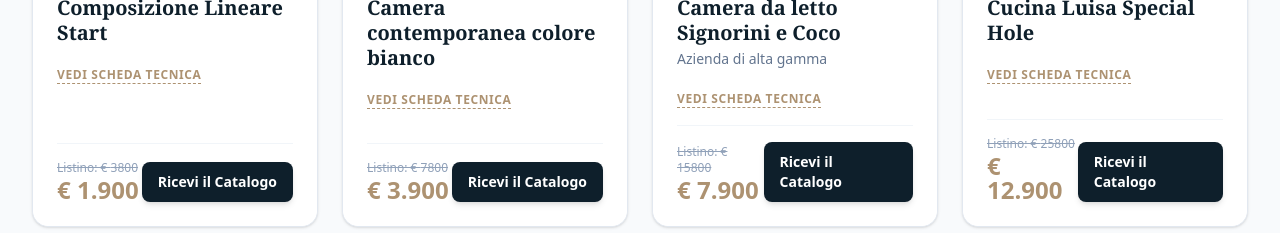
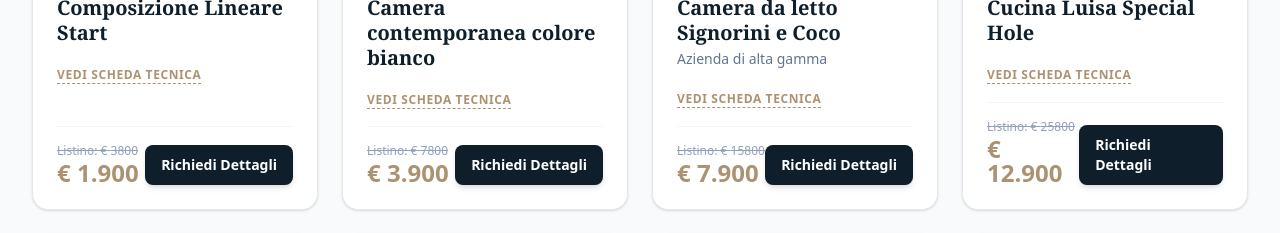
Before and after one commit to CreativiaStudio/ciessehome, a Next.js app: page / in a window 1280 px wide. Shown: the part 1580-1813 px from the top of the page. Built offline with nearby package versions, Linux system fonts and the light colour scheme; grey boxes are pictures that could not be loaded.

Commit message:
feat: Reso dinamico il copy del form in base al kitchenId cliccato

```diff
--- a/app/page.tsx
+++ b/app/page.tsx
@@ -361,7 +361,7 @@
                         onClick={() => setFormData({ ...formData, kitchenId: kitchen.name })}
                         className="text-xs sm:text-sm font-bold text-white bg-[#0e1f2b] hover:bg-[#ad9271] px-4 py-2.5 rounded-lg transition-colors shadow-md"
                       >
-                        Ricevi il Catalogo
+                        Richiedi Dettagli
                       </a>
                     </div>
                   </div>
@@ -377,10 +377,21 @@
           <div className="relative max-w-3xl mx-auto px-4 sm:px-6 lg:px-8 z-10">
             <div className="bg-white rounded-2xl shadow-2xl overflow-hidden border border-white/20">
               <div className="bg-[#0e1f2b] py-8 px-8 text-white border-b-4 border-[#ad9271]">
-                <h3 className="text-2xl sm:text-3xl font-bold font-serif text-[#ad9271]">Ricevi il Catalogo su WhatsApp e Sblocca i Bonus</h3>
-                <p className="mt-3 text-slate-300 text-sm sm:text-base leading-relaxed">
-                  Compilare il modulo <strong className="text-white bg-white/10 px-1 rounded">non ti vincola all&apos;acquisto</strong>. Riceverai a breve il <strong>Catalogo in PDF su WhatsApp</strong> e avrai automaticamente bloccato l&apos;<strong>Extra 10% di sconto</strong> e il <strong>Trasporto Gratuito</strong> se deciderai di venirci a trovare.
-                </p>
+                {formData.kitchenId ? (
+                  <>
+                    <h3 className="text-2xl sm:text-3xl font-bold font-serif text-[#ad9271]">Scopri di più sul modello {formData.kitchenId}</h3>
+                    <p className="mt-3 text-slate-300 text-sm sm:text-base leading-relaxed">
+                      Compilare il modulo <strong className="text-white bg-white/10 px-1 rounded">non ti vincola all&apos;acquisto</strong>. Lello ti contatterà su WhatsApp per mandarti <strong>foto reali e dettagli</strong> di questa cucina esatta, bloccando per te l&apos;<strong>Extra 10% di sconto</strong>.
+                    </p>
+                  </>
+                ) : (
+                  <>
+                    <h3 className="text-2xl sm:text-3xl font-bold font-serif text-[#ad9271]">Ricevi il Catalogo su WhatsApp e Sblocca i Bonus</h3>
+                    <p className="mt-3 text-slate-300 text-sm sm:text-base leading-relaxed">
+                      Compilare il modulo <strong className="text-white bg-white/10 px-1 rounded">non ti vincola all&apos;acquisto</strong>. Riceverai a breve il <strong>Catalogo in PDF su WhatsApp</strong> e avrai automaticamente bloccato l&apos;<strong>Extra 10% di sconto</strong> e il <strong>Trasporto Gratuito</strong> se deciderai di venirci a trovare.
+                    </p>
+                  </>
+                )}
               </div>
               <div className="p-8">
                 {submitted ? (
@@ -493,7 +504,7 @@
                       type="submit"
                       className="w-full bg-[#ad9271] hover:bg-[#967d5f] text-white font-bold py-4 px-6 rounded-lg shadow-xl hover:shadow-2xl transition-all flex items-center justify-center gap-2 cursor-pointer text-lg uppercase tracking-wide mt-2"
                     >
-                      Voglio il Catalogo su WhatsApp
+                      {formData.kitchenId ? "Ricevi Dettagli su WhatsApp" : "Voglio il Catalogo su WhatsApp"}
                     </button>
                   </form>
                 )}
```
